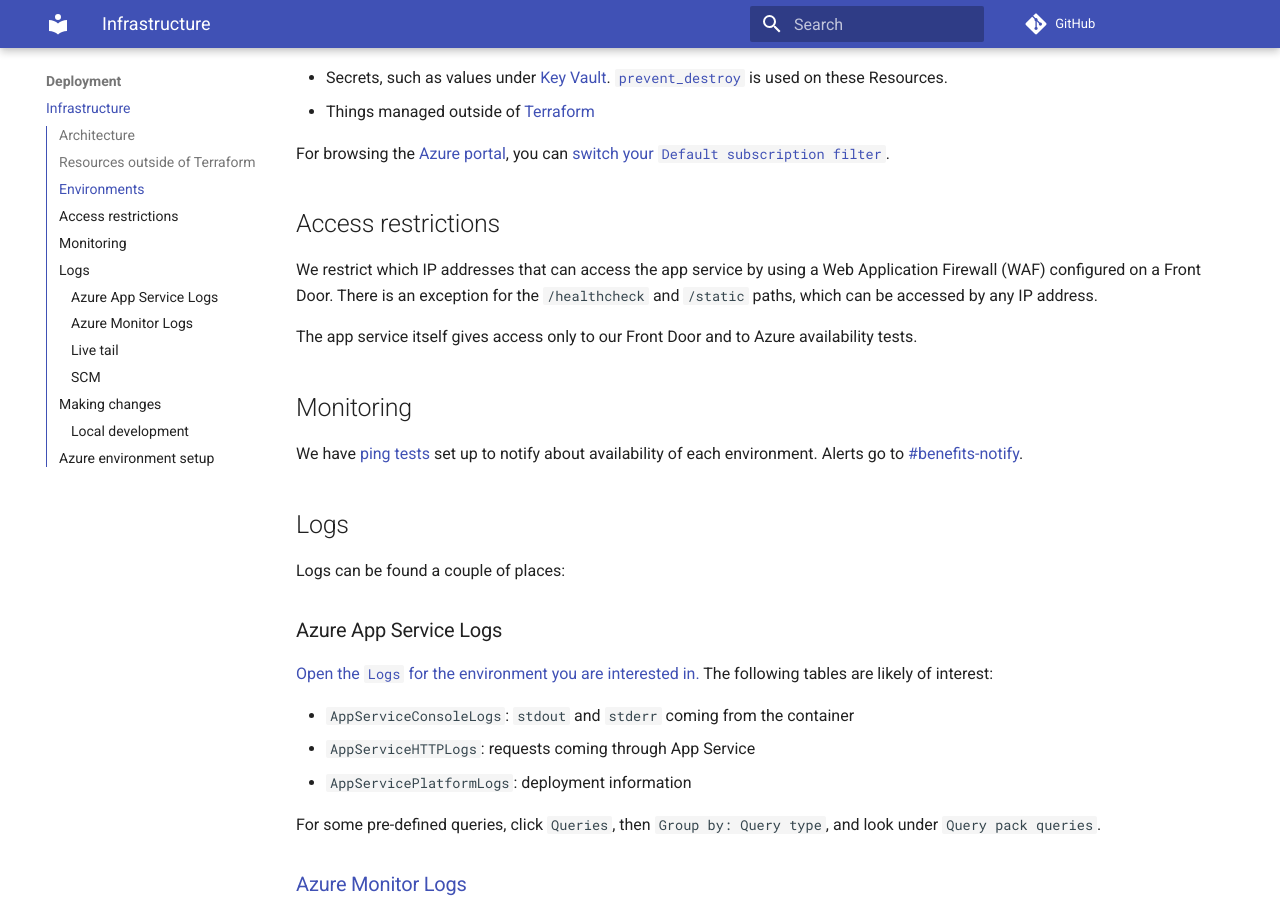
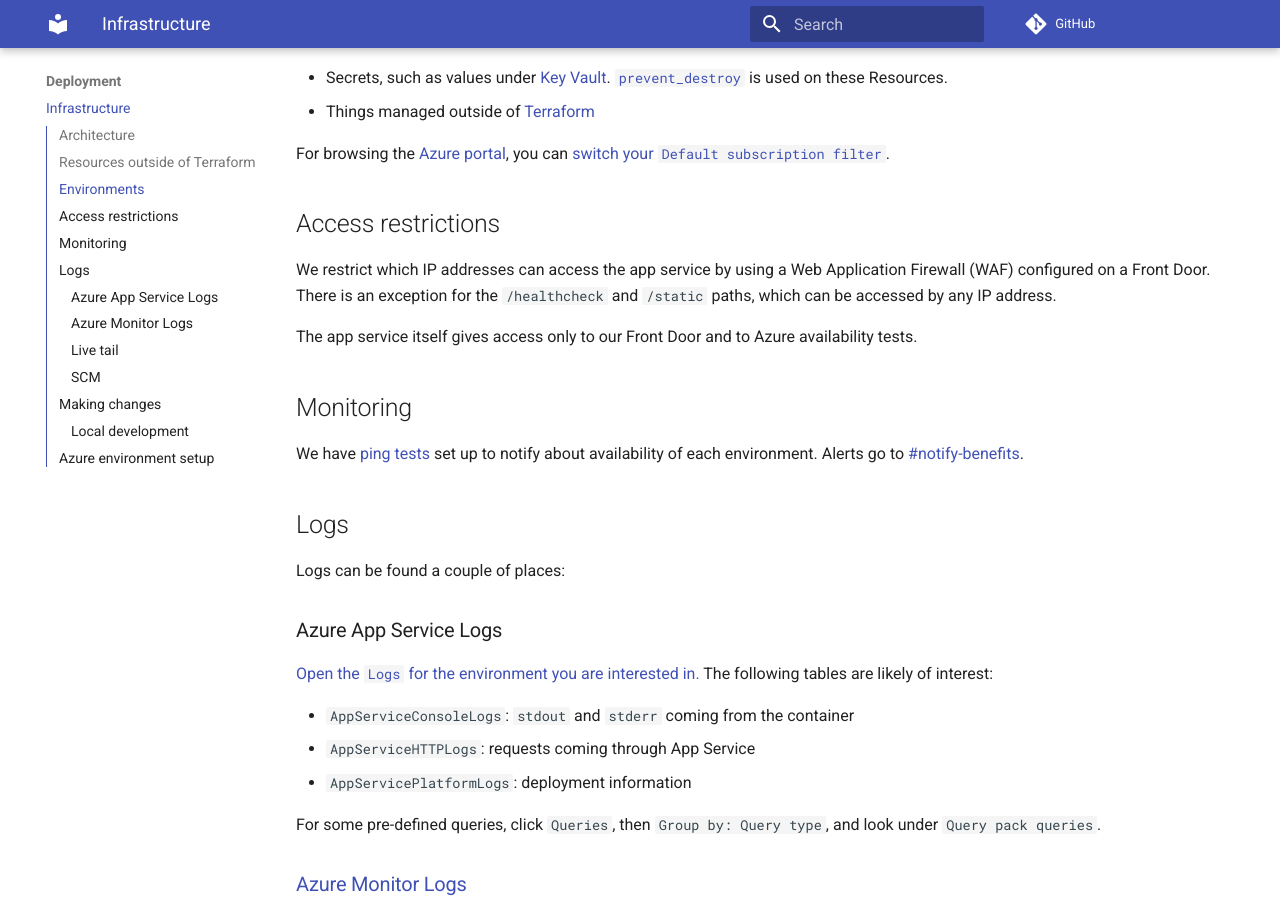
Before and after one commit to cal-itp/eligibility-server, an MkDocs documentation site: the page built from docs/deployment/infrastructure.md, in a window 1280 px wide and 900 px high, scrolled down 944 px. Built offline with MkDocs 1.6.1 and Material for MkDocs 9.7.7, drawn with Linux system fonts in a browser that asks for light colours; nearby versions of some CDN libraries; comment, search, counter and statistics services are not loaded.

```diff
--- a/docs/deployment/infrastructure.md
+++ b/docs/deployment/infrastructure.md
@@ -33,13 +33,13 @@ For browsing the [Azure portal](https://portal.azure.com), you can [switch your
 
 ## Access restrictions
 
-We restrict which IP addresses that can access the app service by using a Web Application Firewall (WAF) configured on a Front Door. There is an exception for the `/healthcheck` and `/static` paths, which can be accessed by any IP address.
+We restrict which IP addresses can access the app service by using a Web Application Firewall (WAF) configured on a Front Door. There is an exception for the `/healthcheck` and `/static` paths, which can be accessed by any IP address.
 
 The app service itself gives access only to our Front Door and to Azure availability tests.
 
 ## Monitoring
 
-We have [ping tests](https://docs.microsoft.com/en-us/azure/azure-monitor/app/monitor-web-app-availability) set up to notify about availability of each environment. Alerts go to [#benefits-notify](https://cal-itp.slack.com/archives/C022HHSEE3F).
+We have [ping tests](https://docs.microsoft.com/en-us/azure/azure-monitor/app/monitor-web-app-availability) set up to notify about availability of each environment. Alerts go to [#notify-benefits](https://cal-itp.slack.com/archives/C022HHSEE3F).
 
 ## Logs
 
```
Also changed, not shown: docs/README.md (+1 -1 lines), docs/configuration/settings.md (+1 -1 lines), docs/getting-started.md (+1 -1 lines).
